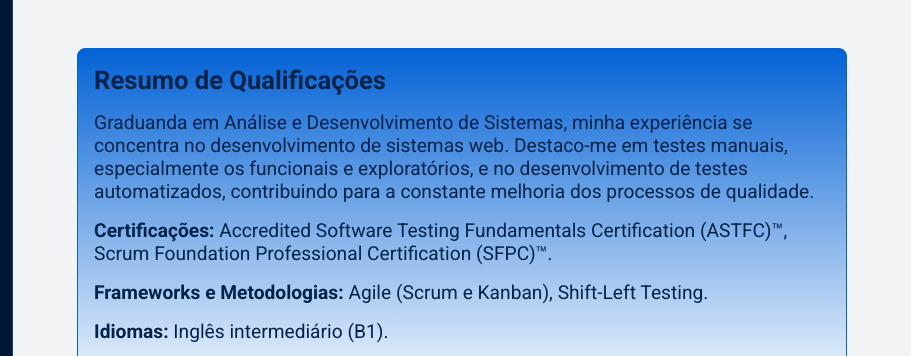
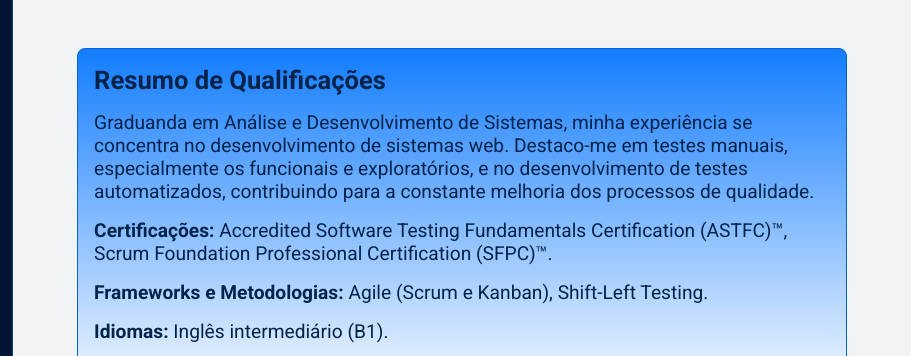
Before and after one commit to jadibrrs/portfolio, a plain HTML site: page index.html in a window 1280 px wide. Shown: the part 316-672 px from the top of the page, 369-1280 px from the left. Drawn offline with Linux system fonts and the light colour scheme.

Commit message:
Altera cor do resumo profissional

```diff
--- a/styles.css
+++ b/styles.css
@@ -153,7 +153,7 @@ nav div p a {
   border-radius: 8px;
   display: grid;
   gap: 16px;
-  background: linear-gradient(to bottom, #0362d5, white);
+  background: linear-gradient(to bottom, #137dff, white);
   color: white;
 }
 
```
